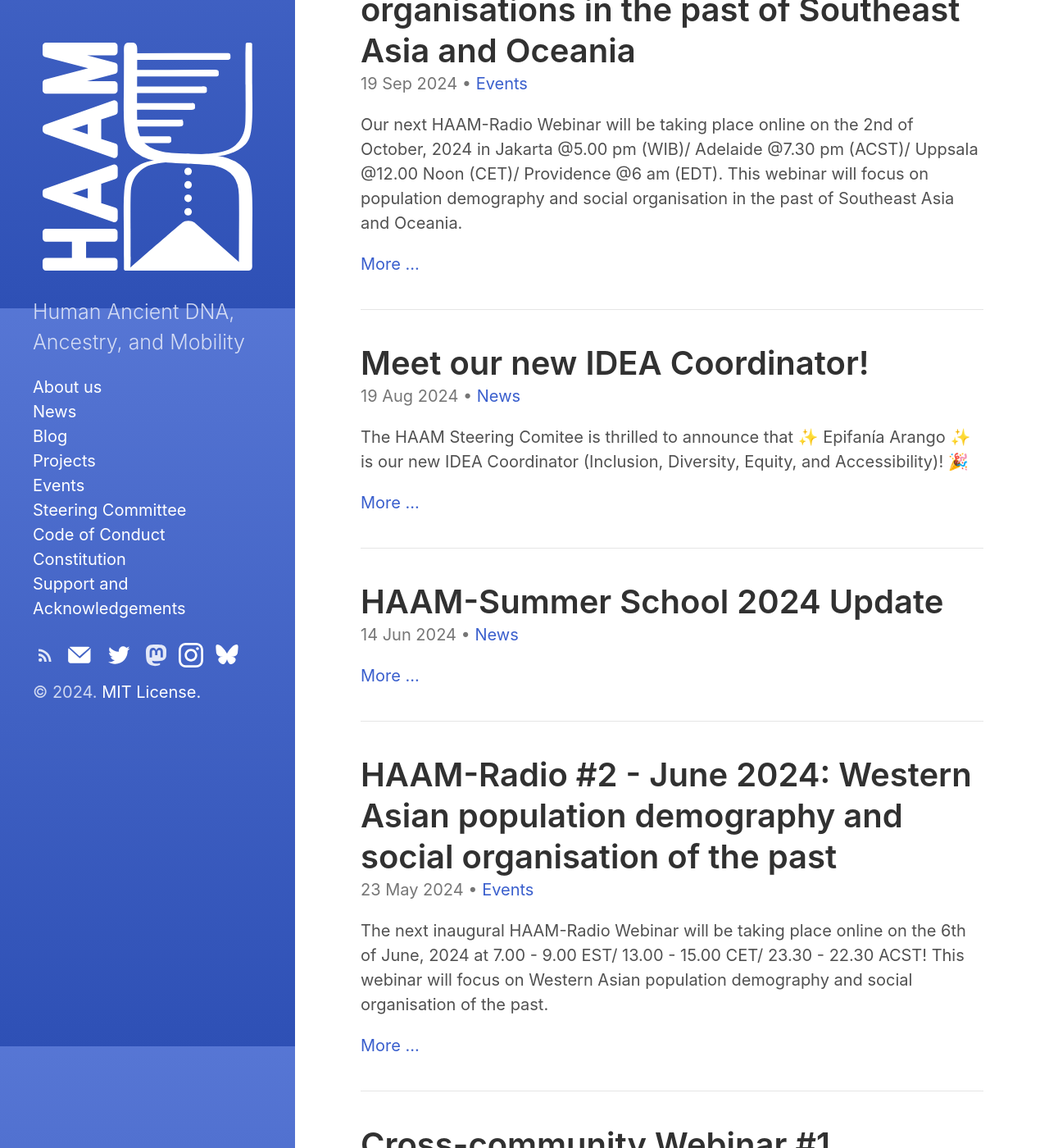
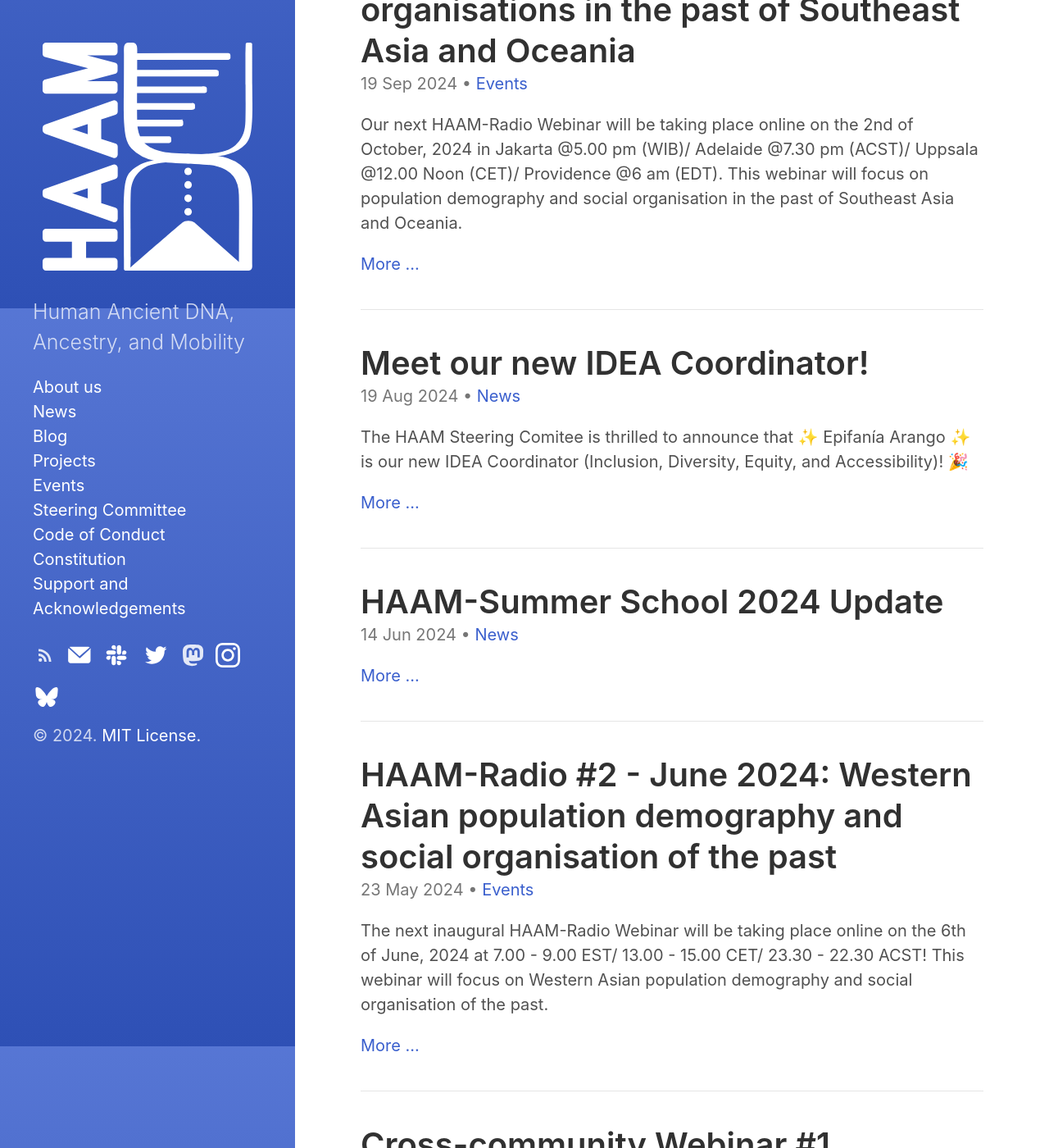
Before and after one commit to haam-community/haam-community.github.io, a Jekyll site: the page built from index.html, in a window 1280 px wide and 1400 px high, scrolled down 524 px. Shown: the whole window at 82% size. Built offline with Jekyll 4.4.1, drawn with Linux system fonts in a browser that asks for light colours; the list of posts is cut into pages by our own code.

Commit message:
Forgot about slack

```diff
--- a/_includes/custom-icon-links.html
+++ b/_includes/custom-icon-links.html
@@ -8,6 +8,12 @@
   href="mailto:haam.community2023@gmail.com"
 >
   {% include svg/email.svg %}
+</a>
+
+<a id="subscribe-link"
+	class="icon" title="Subscribe" aria-label="Subscribe"
+	href="https://join.slack.com/t/haam-community/shared_invite/zt-1xoeh4d42-ZzuAWVTyQpKoFmuezBTdMA">
+	{% include svg/slack.svg %}
 </a>
 
 <a
```
